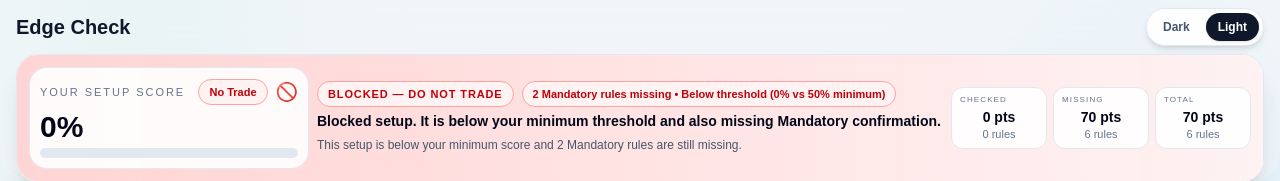
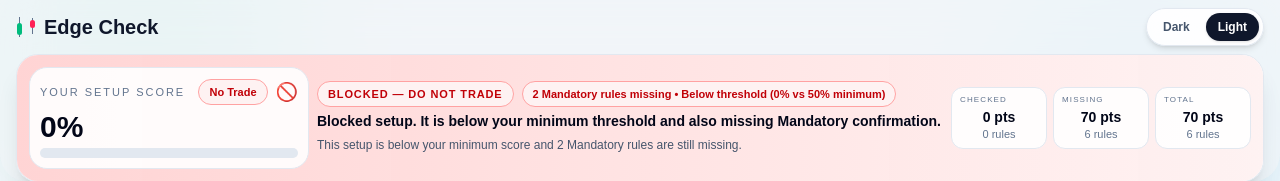
Before and after one commit to Johny-88/Trade-Meter, a Next.js app: page / in a window 1280 px wide. Shown: the top 181 px of the page. Built offline with nearby package versions, Linux system fonts and the light colour scheme.

Commit message:
Update page.tsx

```diff
--- a/app/page.tsx
+++ b/app/page.tsx
@@ -753,12 +753,38 @@ export default function Home() {
         />
 
         <div className="relative z-10 mx-auto mb-2 flex max-w-7xl items-center justify-between gap-3">
+         <div className="flex items-center gap-2">
+  <div className="relative h-5 w-5 shrink-0">
+    <span
+      className={`absolute left-[3px] top-0 h-5 w-px ${
+        theme === 'light' ? 'bg-slate-500' : 'bg-slate-400'
+      }`}
+    />
+    <span
+      className={`absolute left-[1px] top-[6px] h-3 w-[5px] rounded-sm ${
+        theme === 'light' ? 'bg-emerald-500' : 'bg-emerald-400'
+      }`}
+    />
+
+    <span
+      className={`absolute right-[3px] top-[1px] h-4 w-px ${
+        theme === 'light' ? 'bg-slate-500' : 'bg-slate-400'
+      }`}
+    />
+    <span
+      className={`absolute right-[1px] top-[3px] h-2 w-[5px] rounded-sm ${
+        theme === 'light' ? 'bg-rose-500' : 'bg-rose-400'
+      }`}
+    />
+  </div>
+
   <div
     className={`text-lg font-bold md:text-xl ${
       theme === 'light' ? 'text-slate-900' : 'text-white'
     }`}
   >
     Edge Check
+  </div>
 </div>
 
           <div className={`inline-flex items-center gap-1 rounded-full p-1 ${ui.toggleShell}`}>
```
Lines whose indentation alone changed are shown as unchanged.
